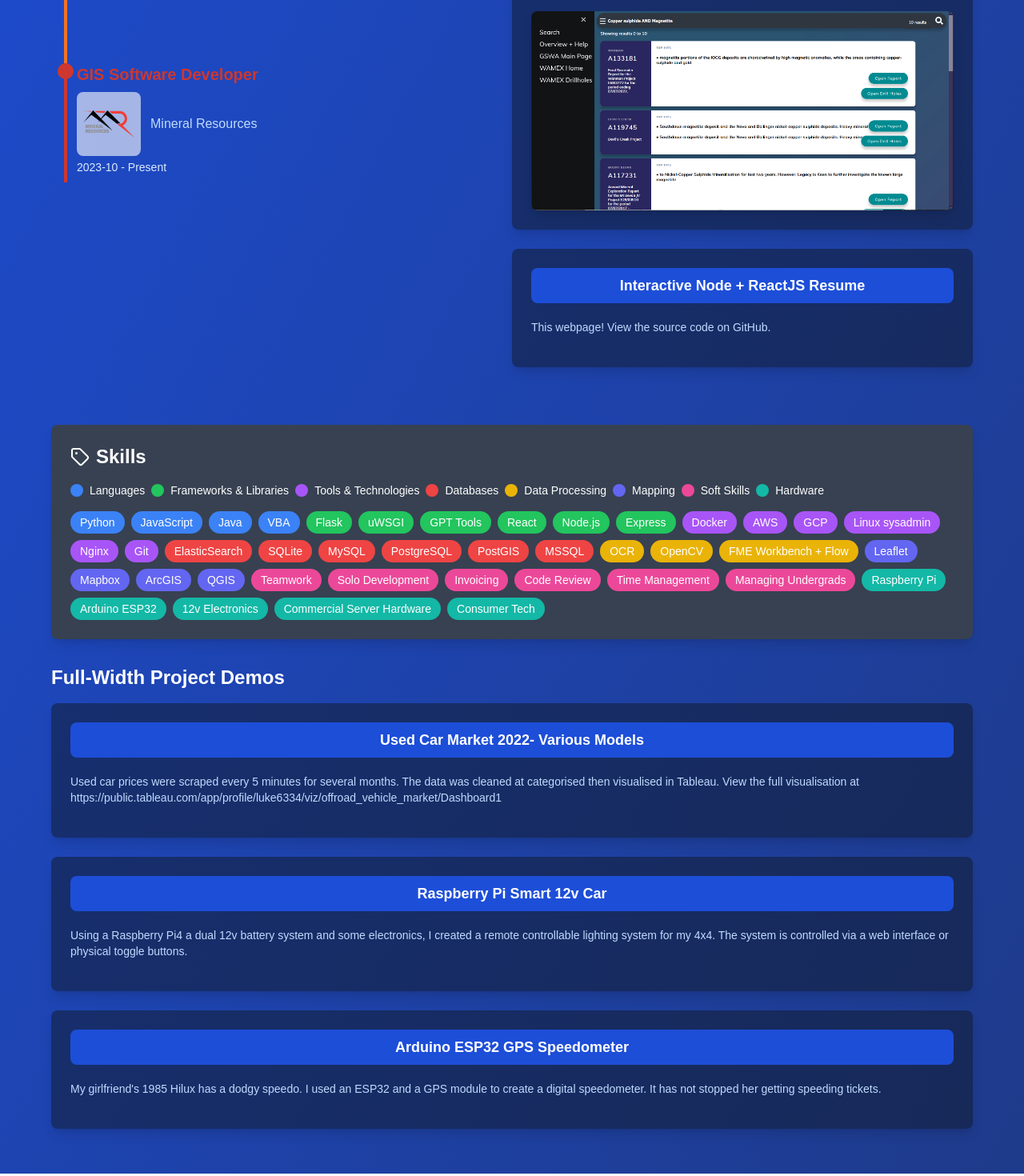
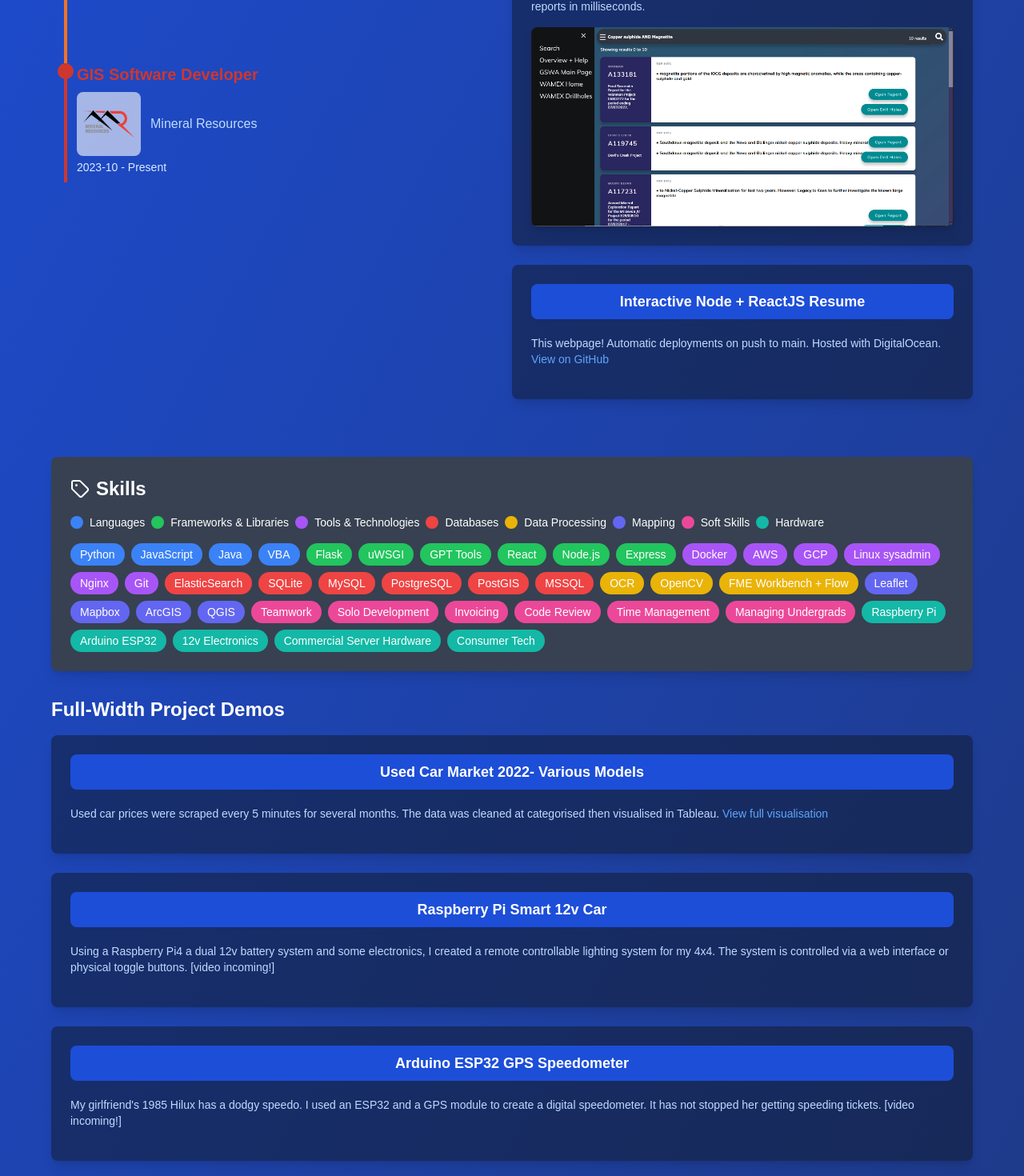
Before and after one commit to LukeBrayy/resume-website, a React (Create React App) app in the folder client/: page / in a window 1280 px wide. Shown: the part 924-2394 px from the top of the page at 80% size. Built offline with nearby package versions, Linux system fonts and the light colour scheme.

Commit message:
update links

```diff
--- a/client/src/components/ModernResume.js
+++ b/client/src/components/ModernResume.js
@@ -84,7 +84,7 @@ const ModernResume = () => {
     {
       id: 2,
       title: "Dyslexia-Assistant ChatBot",
-      description: "A demonstration of using AI tools to increase accessibility.",
+      description: "A demonstration of using AI tools to increase accessibility. Demo incoming when I can figure out how to stop it being abused.",
       fullWidth: false,
     },
     {
@@ -98,26 +98,30 @@ const ModernResume = () => {
     {
       id: 4,
       title: "Used Car Market 2022- Various Models",
-      description: "Used car prices were scraped every 5 minutes for several months. The data was cleaned at categorised then visualised in Tableau. View the full visualisation at https://public.tableau.com/app/profile/luke6334/viz/offroad_vehicle_market/Dashboard1",
+      description: "Used car prices were scraped every 5 minutes for several months. The data was cleaned at categorised then visualised in Tableau.",
+      link: "https://public.tableau.com/app/profile/luke6334/viz/offroad_vehicle_market/Dashboard1",
+      linkText: "View full visualisation",
       component: TableauEmbed,
       fullWidth: true,
     },
     {
       id: 5,
       title: "Interactive Node + ReactJS Resume",
-      description: "This webpage! View the source code on GitHub.",
+      description: "This webpage! Automatic deployments on push to main. Hosted with DigitalOcean.",
       fullWidth: false,
+      link: "https://github.com/LukeBrayy/resume-website",
+      linkText: "View on GitHub",
     },
     {
       id: 6,
       title: "Raspberry Pi Smart 12v Car",
-      description: "Using a Raspberry Pi4 a dual 12v battery system and some electronics, I created a remote controllable lighting system for my 4x4. The system is controlled via a web interface or physical toggle buttons.",
+      description: "Using a Raspberry Pi4 a dual 12v battery system and some electronics, I created a remote controllable lighting system for my 4x4. The system is controlled via a web interface or physical toggle buttons. [video incoming!]",
       fullWidth: true,
     },
     {
       id: 7,
       title: "Arduino ESP32 GPS Speedometer",
-      description: "My girlfriend's 1985 Hilux has a dodgy speedo. I used an ESP32 and a GPS module to create a digital speedometer. It has not stopped her getting speeding tickets.",
+      description: "My girlfriend's 1985 Hilux has a dodgy speedo. I used an ESP32 and a GPS module to create a digital speedometer. It has not stopped her getting speeding tickets. [video incoming!]",
       fullWidth: true,
     },
   ];
@@ -134,7 +138,22 @@ const ModernResume = () => {
         <div className={fullWidth ? "" : styles.demoGrid}>
           {filteredDemos.map(demo => (
             <DemoCard key={demo.id} title={demo.title} backgroundColor="bg-gray-900">
-              <p className="text-sm text-blue-200 mb-4">{demo.description}</p>
+              <p className="text-sm text-blue-200 mb-4">
+                {demo.description}
+                {demo.link && demo.linkText && (
+                  <>
+                    {' '}
+                    <a
+                      href={demo.link}
+                      target="_blank"
+                      rel="noopener noreferrer"
+                      className="text-blue-400 hover:underline"
+                    >
+                      {demo.linkText}
+                    </a>
+                  </>
+                )}
+              </p>
               {demo.link && demo.image && (
                 <a
                   href={demo.link}
```
Also changed, not shown: 11 other files (tests, documents, lock files or other folders).
